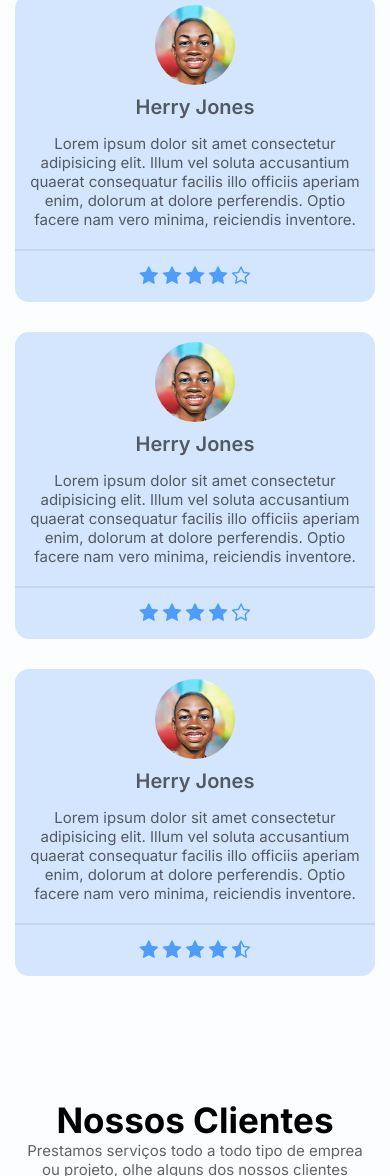
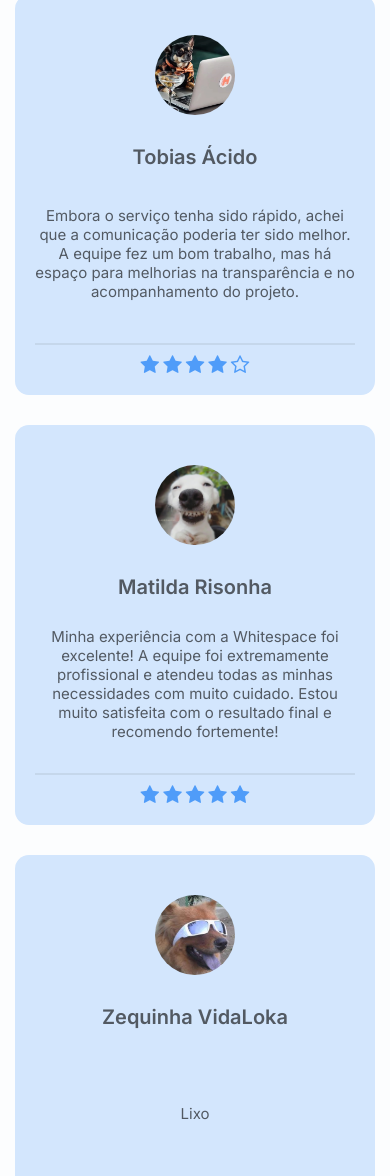
Before and after one commit to RenanSlv/primeirosite, a plain HTML site: page index.html in a window 390 px wide. Shown: the part 1947-3123 px from the top of the page. Drawn offline with Linux system fonts and the light colour scheme.

Commit message:
Arrumando a responsividade e mudando as imagens dos nossos clientes.

```diff
--- a/index.html
+++ b/index.html
@@ -78,11 +78,9 @@
         <div class="cards">
             <!-- CARD 1 -->
             <div class="card-item">
-                <img src="./src/img/me.jpg" alt="Matheus">
-                <p class="nome-user">Herry Jones</p>
-                <p class="depoimento-user">Lorem ipsum dolor sit amet consectetur adipisicing elit. Illum vel soluta
-                    accusantium quaerat consequatur facilis illo officiis aperiam enim, dolorum at dolore perferendis.
-                    Optio facere nam vero minima, reiciendis inventore.</p>
+                <img src="./src/img/tobias.jpg" alt="Tobias">
+                <p class="nome-user">Tobias Ácido</p>
+                <p class="depoimento-user">Embora o serviço tenha sido rápido, achei que a comunicação poderia ter sido melhor. A equipe fez um bom trabalho, mas há espaço para melhorias na transparência e no acompanhamento do projeto.</p>
                 <div class="estrelas">
                     <i class="fa fa-star" aria-hidden="true"></i>
                     <i class="fa fa-star" aria-hidden="true"></i>
@@ -93,26 +91,22 @@
             </div>
             <!-- CARD 2 -->
             <div class="card-item">
-                <img src="./src/img/me.jpg" alt="Matheus">
-                <p class="nome-user">Herry Jones</p>
-                <p class="depoimento-user">Lorem ipsum dolor sit amet consectetur adipisicing elit. Illum vel soluta
-                    accusantium quaerat consequatur facilis illo officiis aperiam enim, dolorum at dolore perferendis.
-                    Optio facere nam vero minima, reiciendis inventore.</p>
+                <img src="./src/img/cachorro-feliz.jpg" alt="Matilda">
+                <p class="nome-user">Matilda Risonha</p>
+                <p class="depoimento-user">Minha experiência com a Whitespace foi excelente! A equipe foi extremamente profissional e atendeu todas as minhas necessidades com muito cuidado. Estou muito satisfeita com o resultado final e recomendo fortemente!</p>
                 <div class="estrelas">
                     <i class="fa fa-star" aria-hidden="true"></i>
                     <i class="fa fa-star" aria-hidden="true"></i>
                     <i class="fa fa-star" aria-hidden="true"></i>
                     <i class="fa fa-star" aria-hidden="true"></i>
-                    <i class="fa fa-star-o" aria-hidden="true"></i>
+                    <i class="fa fa-star" aria-hidden="true"></i>
                 </div>
             </div>
             <!-- CARD 3 -->
             <div class="card-item">
-                <img src="./src/img/me.jpg" alt="Matheus">
-                <p class="nome-user">Herry Jones</p>
-                <p class="depoimento-user">Lorem ipsum dolor sit amet consectetur adipisicing elit. Illum vel soluta
-                    accusantium quaerat consequatur facilis illo officiis aperiam enim, dolorum at dolore perferendis.
-                    Optio facere nam vero minima, reiciendis inventore.</p>
+                <img src="./src/img/cachorro-adolescente.jpeg" alt="Zequinha">
+                <p class="nome-user">Zequinha VidaLoka</p>
+                <p class="depoimento-user">Lixo</p>
                 <div class="estrelas">
                     <i class="fa fa-star" aria-hidden="true"></i>
                     <i class="fa fa-star" aria-hidden="true"></i>
--- a/src/css/styles.css
+++ b/src/css/styles.css
@@ -163,72 +163,86 @@ nav .close-icon{
 }
 
 /* cards */
-.depoimentos h3{
+.depoimentos h3 {
     text-align: center;
 }
 
-.depoimentos p{
+.depoimentos p {
     margin-bottom: 20px;
     text-align: center;
 }
 
-.cards{
+.cards {
     display: flex;
     justify-content: center;
     flex-wrap: wrap;
 }
 
-.depoimentos .card-item{
+.depoimentos .card-item {
     background-color: #d3e6fd;
     margin: 15px;
     border-radius: 14px;
     text-align: center;
     width: 350px;
+    padding: 20px;
+    display: flex;
+    flex-direction: column;
+    justify-content: space-between;
+    height: 400px;
     transition: 0.2s;
+    position: relative;
 }
 
-.depoimentos .card-item img{
-    border-radius: 100%;
+.depoimentos .card-item img {
     width: 80px;
+    height: 80px;
+    object-fit: cover;
+    border-radius: 50%;
+    margin: 20px auto;
     display: block;
-    margin: 10px auto;
 }
 
-.depoimentos .card-item .nome-user{
+.depoimentos .card-item .nome-user {
     font-weight: 600;
     font-size: 20px;
-    margin-bottom: 15px;
+    margin: 10px 0;
+}
+
+.depoimentos .card-item .depoimento-user {
+    font-size: 15px;
+    margin: 15px 0;
+    flex: 1;
+    display: flex;
+    align-items: center;
+    justify-content: center;
+}
+
+.depoimentos .card-item .estrelas {
+    margin-top: 15px;
+    border-top: 2px solid #71767a23;
+    padding-top: 10px;
+    display: flex;
+    justify-content: center;
+}
+
+.depoimentos .card-item .estrelas i {
+    color: #4f9cf9;
+    font-size: 20px;
+    margin: 0 2px;
     transition: 0.3s;
 }
 
-.depoimentos .card-item .depoimento-user{
-    font-size: 15px;
-    padding: 0 15px;
-    transition: 0.3s;
-}
-
-.depoimentos .card-item .estrelas{
-    margin: 15px 0px;
-    border-top: 2px solid #71767a23;
-}
-
-.depoimentos .card-item .estrelas i{
-    color: #4f9cf9;
-    margin-top: 15px;
-    font-size: 20px;
-    transition: 0.3s;
-}
-
-.depoimentos .card-item:hover{
+.depoimentos .card-item:hover {
     background-color: #4f9cf9;
-    margin-top: -5px
+    margin-top: -5px;
 }
 
 .depoimentos .card-item:hover .nome-user,
 .depoimentos .card-item:hover .depoimento-user,
-.depoimentos .card-item:hover .estrelas i{
+.depoimentos .card-item:hover .estrelas i {
     color: white;
 }
+
 
 /* clientes */
 .clientes h3,
```
Also changed, not shown: src/img/cachorro-adolescente.jpeg (added), src/img/cachorro-feliz.jpg (added), src/img/me.jpg (deleted), src/img/tobias.jpg (added).
